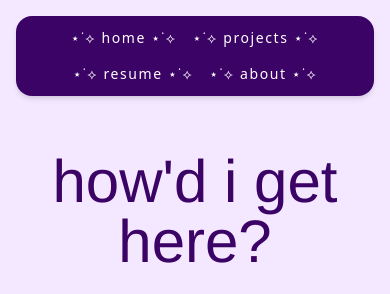
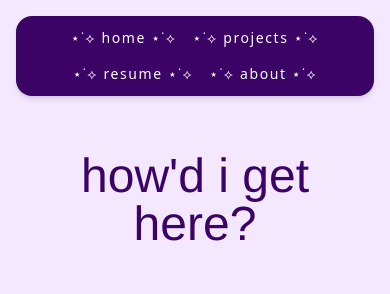
Before and after one commit to ds-geo/ds-geo.github.io, a Next.js app: page /ds-geo.github.io/about in a window 390 px wide. Shown: the top 294 px of the page. Built offline with nearby package versions, Linux system fonts and the light colour scheme; a web font is replaced by a local one.

Commit message:
Update about page

```diff
--- a/app/about/page.jsx
+++ b/app/about/page.jsx
@@ -1,19 +1,18 @@
 'use client';
 
-
 import Image from 'next/image';
-
 
 export default function AboutPage() {
   return (
     <>
       <section className="max-w-4xl mx-auto px-4 py-6 text-center">
-       <h2 className="font-londrina text-6xl text-purple-950 lowercase">
+        <h2 className="font-londrina text-5xl sm:text-6xl text-purple-950 lowercase">
           how'd i get here?
         </h2>
       </section>
-     <section className="max-w-6xl mx-auto px-4 sm:px-8 py-6 lowercase text-purple-950 text-lg sm:text-xl text-center">
-     <div className="flex flex-col sm:flex-row sm:flex-wrap gap-4 justify-center mb-4">
+
+      <section className="max-w-6xl mx-auto px-4 sm:px-6 md:px-8 py-6 lowercase text-purple-950 text-base sm:text-lg md:text-xl text-center">
+        <div className="flex flex-col sm:flex-row sm:flex-wrap justify-center gap-4 mb-6">
           <Image
             src="/about/about2.png"
             alt="About image 1"
@@ -37,15 +36,16 @@ export default function AboutPage() {
           />
         </div>
 
-
         <p className="mb-4">
           growing up in bangalore, singapore, and the bay area — each buzzing with innovation and tech energy — i couldn’t help but get hooked on problem-solving and building things that actually matter. whether it was bangalore’s fast-moving tech scene, singapore’s slick digital infrastructure, or silicon valley’s nonstop startup vibe, i was inspired by everyone around me using technology to shape the future{' '}
           <span role="img" aria-label="globe">🌍</span>.
         </p>
+
         <p className="mb-4">
           that curiosity naturally pulled me toward computer science. it felt like the perfect way to mix creativity, logic, and real-world impact all in one place. at cornell, i’ve chased that passion by diving into hands-on projects like working with the mars rover team{' '}
-         <span role="img" aria-label="rocket">🚀</span> and doing robotics research at the emprisE lab.
+          <span role="img" aria-label="rocket">🚀</span>, doing robotics research at the emprisE lab, and developing interactive ml dashboards during my internship at lawrence livermore national lab 🔬.
         </p>
+
         <p>
           i’ve also loved giving back by mentoring young girls in coding through women in computing. plus, applying machine learning in a real-world setting during my internship at hipaas inc. really showed me how cs goes beyond just writing code — it’s a powerful tool for exploration, equity, and empowerment{' '}
           <span role="img" aria-label="sparkles">✨</span>.
```
Lines whose indentation alone changed are shown as unchanged.
